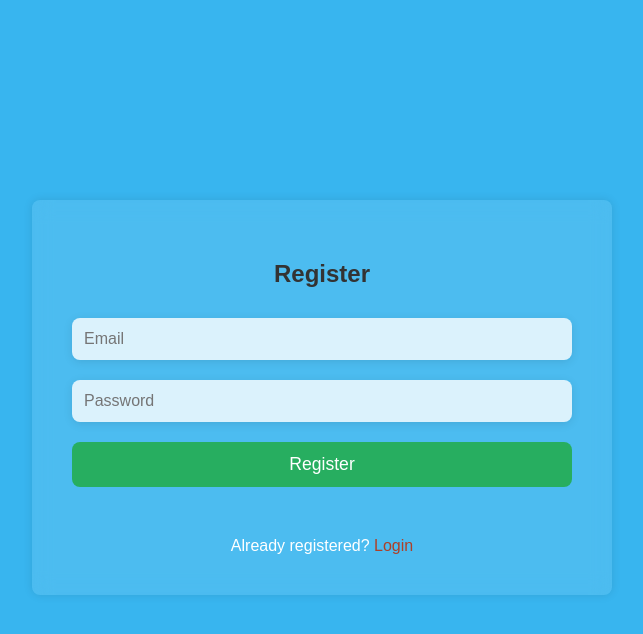
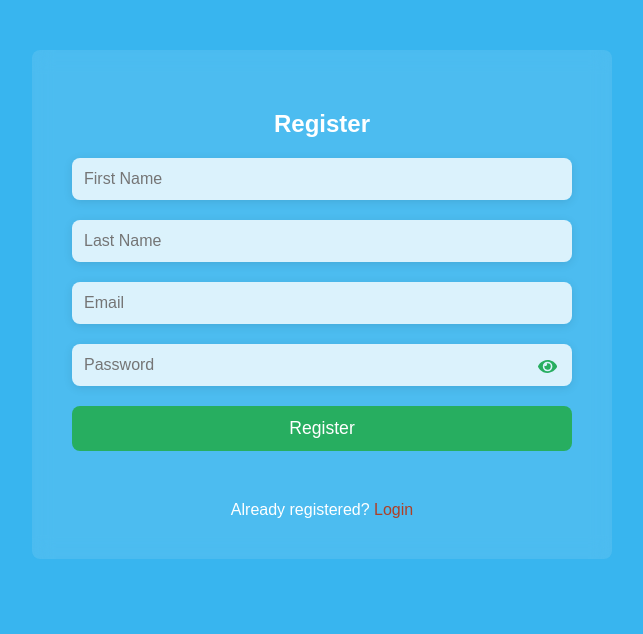
Before and after one commit to adityachintha/Mobile-Web-Apps-MDEV, a React (Create React App) app in the folder assignment-two-react/: page / in a window 1280 px wide. Shown: the top 634 px of the page, without its empty margins (368-1011 px from the left). Built offline with nearby package versions, Linux system fonts and the light colour scheme; no server answers.

Commit message:
update register page design and adding error handling

```diff
--- a/assignment-two-react/src/auth/Register.css
+++ b/assignment-two-react/src/auth/Register.css
@@ -1,44 +1,131 @@
-.register-container {
-  max-width: 400px;
-  margin: 200px 400px;
-  padding: 100px;
-  border-radius: 8px;
-  box-shadow: 0 0 10px rgba(0, 0, 0, 0.1);
-  background-color: #f9f9f9;
+/* Apply a full-page greenish-blue background */
+body,
+html {
+  background: linear-gradient(
+    135deg,
+    #38b5ef,
+    #38b5ef
+  ); /* Greenish-blue gradient */
+  font-family: "Poppins", sans-serif; /* Use modern font */
+  color: white;
 }
 
-h2 {
+.App {
   text-align: center;
-  color: #333;
+}
+
+/* Remove borders and shadow for login container */
+.register-container {
+  width: 100%;
+  max-width: 500px;
+  margin: 50px 400px;
+  padding: 40px;
+  background: rgba(255, 255, 255, 0.1); /* Transparent background */
+  border-radius: 8px; /* Rounded corners for a softer look */
+  text-align: center;
+  backdrop-filter: blur(10px); /* Adds blur effect to background */
+}
+
+/* Input container for email and password fields */
+.input-container {
+  position: relative;
+  margin-bottom: 20px;
 }
 
 .input-field {
-  width: 400px;
-  padding: 10px;
-  margin: 10px 0;
-  border: 1px solid;
-  border-radius: 4px;
-  cursor: pointer;
-  font-size: 16px;
+  width: 100%;
+  padding: 12px;
+  border: none;
+  border-radius: 8px;
+  box-sizing: border-box;
+  font-size: 1em;
+  background-color: rgba(
+    255,
+    255,
+    255,
+    0.8
+  ); /* Light background for input fields */
+  color: #333;
+  box-shadow: 0 2px 10px rgba(0, 0, 0, 0.1);
+  transition: box-shadow 0.3s ease;
 }
 
+.input-field:focus {
+  outline: none;
+  box-shadow: 0 2px 20px rgba(0, 0, 0, 0.2); /* Focus effect */
+}
+
+/* Error text styling */
+.error-text {
+  color: #e31010;
+  font-size: 0.9em;
+  margin-top: 5px; /* Spacing from the input field */
+  text-align: left;
+}
+
+/* Submit button styling */
 .submit-button {
-  width: 420px;
-  padding: 10px;
-  margin: 10px 0;
-  background-color: #007bff;
+  width: 100%;
+  padding: 12px;
+  margin-bottom: 50px;
+  font-size: 1.1em;
+  background-color: #27ae60;
   color: white;
   border: none;
-  border-radius: 4px;
+  border-radius: 8px;
   cursor: pointer;
-  font-size: 16px;
+  transition: background-color 0.3s ease, transform 0.2s ease;
 }
 
 .submit-button:hover {
-  background-color: #0056b3;
+  background-color: #2ecc71;
+  transform: translateY(-2px); /* Subtle hover effect */
 }
 
-.error-message {
-  color: red;
-  text-align: center;
+/* Password input and toggle icon */
+.password-input {
+  display: flex;
+  align-items: center;
+  position: relative;
 }
+
+.password-toggle {
+  position: absolute;
+  right: 15px;
+  top: 25px;
+  transform: translateY(-50%);
+  cursor: pointer;
+  font-size: 1.2em;
+  color: #27ae60;
+}
+
+.password-toggle:hover {
+  color: #2ecc71; /* Highlight on hover */
+}
+
+/* Link styling */
+a {
+  color: #ae4027;
+  text-decoration: none;
+  transition: color 0.2s ease;
+}
+
+a:hover {
+  color: #cc8f2e;
+}
+
+/* Mobile responsiveness */
+@media screen and (max-width: 600px) {
+  .register-container {
+    padding: 30px;
+    margin: 50px auto;
+  }
+
+  .submit-button {
+    font-size: 1em;
+  }
+
+  .password-toggle {
+    font-size: 1.1em;
+  }
+}
--- a/assignment-two-react/src/auth/Register.js
+++ b/assignment-two-react/src/auth/Register.js
@@ -3,56 +3,181 @@ import { auth, db } from '../firebase';
 import { collection, addDoc } from 'firebase/firestore';
 import { createUserWithEmailAndPassword } from "firebase/auth";
 import { Link, useNavigate } from "react-router-dom";
-
+import { FaEye, FaEyeSlash } from "react-icons/fa";
+import { toast } from "react-toastify";
+import "react-toastify/dist/ReactToastify.css";
 import "./Register.css";
-
 const Register = () => {
+  // State variables for form data
+  const [firstName, setFirstName] = useState("");
+  const [lastName, setLastName] = useState("");
   const [email, setEmail] = useState("");
   const [password, setPassword] = useState("");
-  const [error, setError] = useState("");
+
+  // State variables for error messages
+  const [firstNameError, setFirstNameError] = useState("");
+  const [lastNameError, setLastNameError] = useState("");
+  const [emailError, setEmailError] = useState("");
+  const [passwordError, setPasswordError] = useState("");
+  const [firebaseError, setFirebaseError] = useState("");
+  const [showPassword, setShowPassword] = useState(false);
   const navigate = useNavigate();
+
   const handleSubmit = async (e) => {
     e.preventDefault();
-    setError("");
+
+    // Reset error messages
+    setFirstNameError("");
+    setLastNameError("");
+    setEmailError("");
+    setPasswordError("");
+    setFirebaseError("");
+
+    let isValid = true;
+
+    // Basic input validation
+    if (!firstName) {
+      setFirstNameError("First name is required.");
+      isValid = false;
+    }
+
+    if (!lastName) {
+      setLastNameError("Last name is required.");
+      isValid = false;
+    }
+
+    if (!email) {
+      setEmailError("Email is required.");
+      isValid = false;
+    } else if (!/\S+@\S+\.\S+/.test(email)) {
+      setEmailError("Please enter a valid email.");
+      isValid = false;
+    }
+
+    if (!password) {
+      setPasswordError("Password is required.");
+      isValid = false;
+    } else if (password.length < 6) {
+      setPasswordError("Password must be at least 6 characters long.");
+      isValid = false;
+    }
+
+    if (!isValid) return;
+
+    // Firebase authentication and Firestore user creation
     try {
       const userCredential = await createUserWithEmailAndPassword(auth, email, password);
       const user = userCredential.user;
+
+      // Add user data to Firestore
       await addDoc(collection(db, "users"), {
         uid: user.uid,
         email: user.email,
+        firstName,
+        lastName,
       });
+
+toast.success("User Registered Successfully", { autoClose: 3000 });
       navigate("/login");
     } catch (error) {
-      setError(error.message);
+      // Firebase-specific error handling
+      if (error.code === "auth/email-already-in-use") {
+        setFirebaseError("This email is already in use.");
+      } else if (error.code === "auth/weak-password") {
+        setFirebaseError("The password is too weak.");
+      } else {
+        setFirebaseError(error.message);
+      }
+    }
+  };
+
+  // Toggle password visibility
+  const togglePasswordVisibility = () => {
+    setShowPassword(!showPassword);
+  };
+
+  // Handlers for input changes
+  const handleFirstNameChange = (e) => {
+    setFirstName(e.target.value);
+    if (firstNameError) {
+      setFirstNameError("");
+    }
+  };
+
+  const handleLastNameChange = (e) => {
+    setLastName(e.target.value);
+    if (lastNameError) {
+      setLastNameError("");
+    }
+  };
+
+  const handleEmailChange = (e) => {
+    setEmail(e.target.value);
+    if (emailError) {
+      setEmailError("");
+    }
+  };
+
+  const handlePasswordChange = (e) => {
+    setPassword(e.target.value);
+    if (passwordError) {
+      setPasswordError("");
     }
   };
 
   return (
     <div className="register-container">
       <h2>Register</h2>
-      {error && <p className="error-message">{error}</p>}
+      {firebaseError && <p className="error-message">{firebaseError}</p>}
       <form onSubmit={handleSubmit}>
+        <div className="input-container">
+          <input
+            type="text"
+            value={firstName}
+            onChange={handleFirstNameChange}
+            placeholder="First Name"
+            className={`input-field ${firstNameError ? "input-error" : ""}`}
+          />
+          {firstNameError && <p className="error-text">{firstNameError}</p>}
+        </div>
+        <div className="input-container">
+          <input
+            type="text"
+            value={lastName}
+            onChange={handleLastNameChange}
+            placeholder="Last Name"
+            className={`input-field ${lastNameError ? "input-error" : ""}`}
+          />
+          {lastNameError && <p className="error-text">{lastNameError}</p>}
+        </div>
+        <div className="input-container">
           <input
             type="email"
             value={email}
-          onChange={(e) => setEmail(e.target.value)}
+            onChange={handleEmailChange}
             placeholder="Email"
-          required
-          className="input-field"
+            className={`input-field ${emailError ? "input-error" : ""}`}
           />
+          {emailError && <p className="error-text">{emailError}</p>}
+        </div>
+        <div className="input-container">
           <input
-          type="password"
+            type={showPassword ? "text" : "password"}
             value={password}
-          onChange={(e) => setPassword(e.target.value)}
+            onChange={handlePasswordChange}
             placeholder="Password"
-          required
-          className="input-field"
+            className={`input-field ${passwordError ? "input-error" : ""}`}
           />
+          <span className="password-toggle" onClick={togglePasswordVisibility}>
+            {showPassword ? <FaEyeSlash /> : <FaEye />}
+          </span>
+          {passwordError && <p className="error-text">{passwordError}</p>}
+        </div>
         <button type="submit" className="submit-button">
           Register
         </button>
       </form>
-      <div>
+      <div className="login">
         Already registered? <Link to="/login">Login</Link>
       </div>
     </div>
```
Lines whose indentation alone changed are shown as unchanged.
